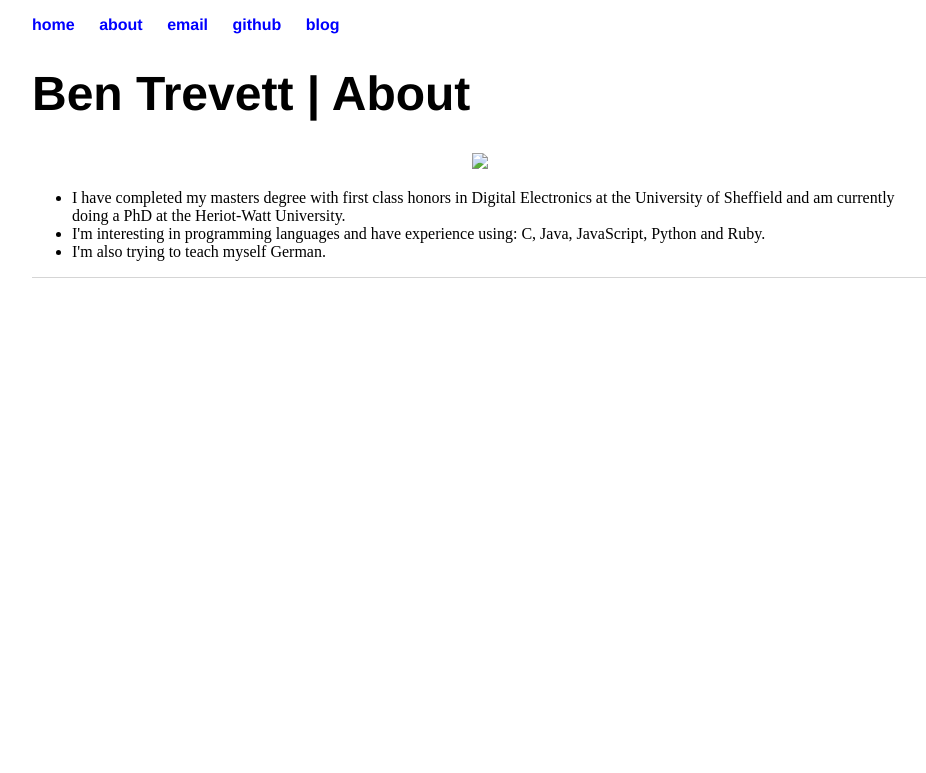
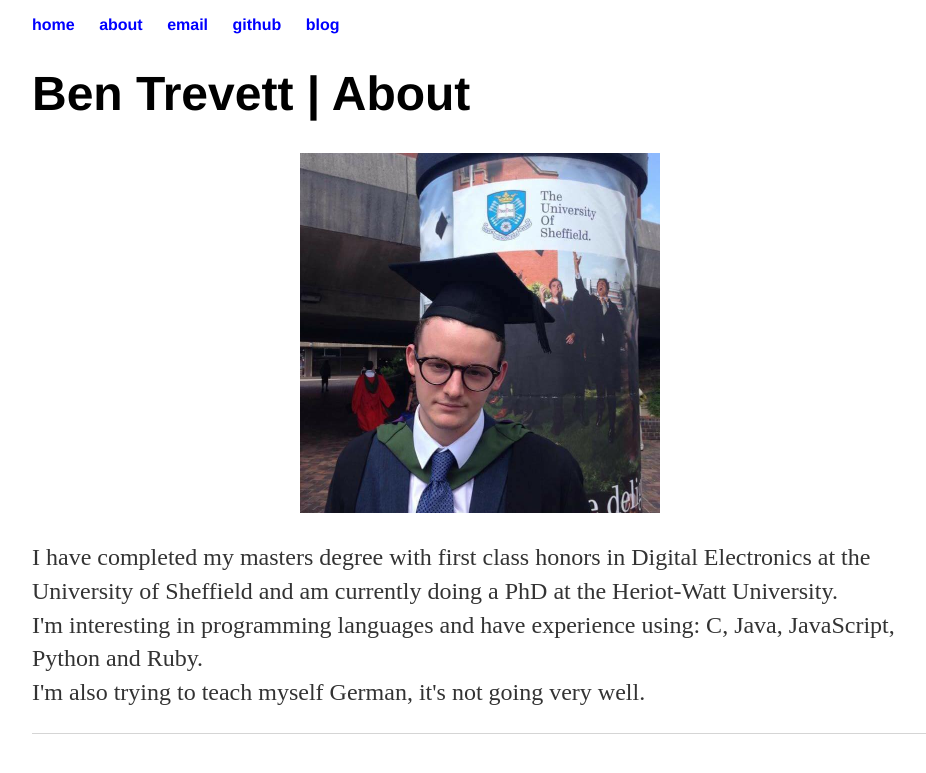
Before and after one commit to bentrevett/bentrevett.github.io, a Jekyll site: the page built from about/index.html, in a window 1280 px wide. Shown: the top 773 px of the page, without its empty margins (160-1086 px from the left). Built offline with Jekyll 4.4.1, drawn with Linux system fonts in a browser that asks for light colours.

Commit message:
Update index.html

```diff
--- a/about/index.html
+++ b/about/index.html
@@ -4,9 +4,8 @@ title: Ben Trevett | About
 ---
 
 	<h1>{{ page.title }}</h1>
-	<center><img src="about\me.jpg"></center>
-	<ul>
-		<li>I have completed my masters degree with first class honors in Digital Electronics at the University of Sheffield and am currently doing a PhD at the Heriot-Watt University.</li>
-	<li>I'm interesting in programming languages and have experience using: C, Java, JavaScript, Python and Ruby.</li>
-	<li>I'm also trying to teach myself German.</li>
-	</ul>
+	<center><img src="me.jpg" style="width:360px;height:360px;"></center>
+	<p>I have completed my masters degree with first class honors in Digital Electronics at the University of Sheffield and am currently doing a PhD at the Heriot-Watt University.<br>
+	I'm interesting in programming languages and have experience using: C, Java, JavaScript, Python and Ruby.<br>
+	I'm also trying to teach myself German, it's not going very well.
+	</p>
```
